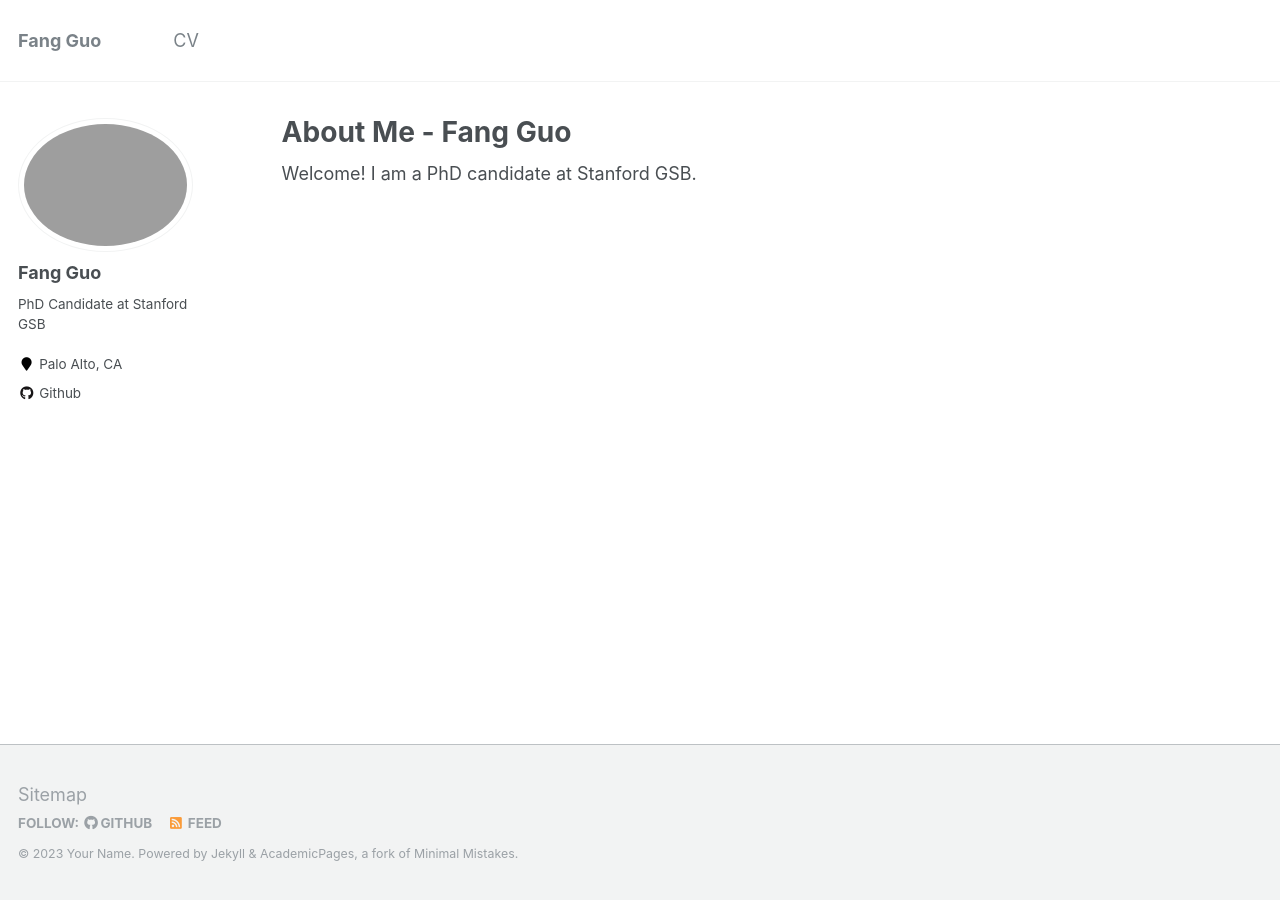
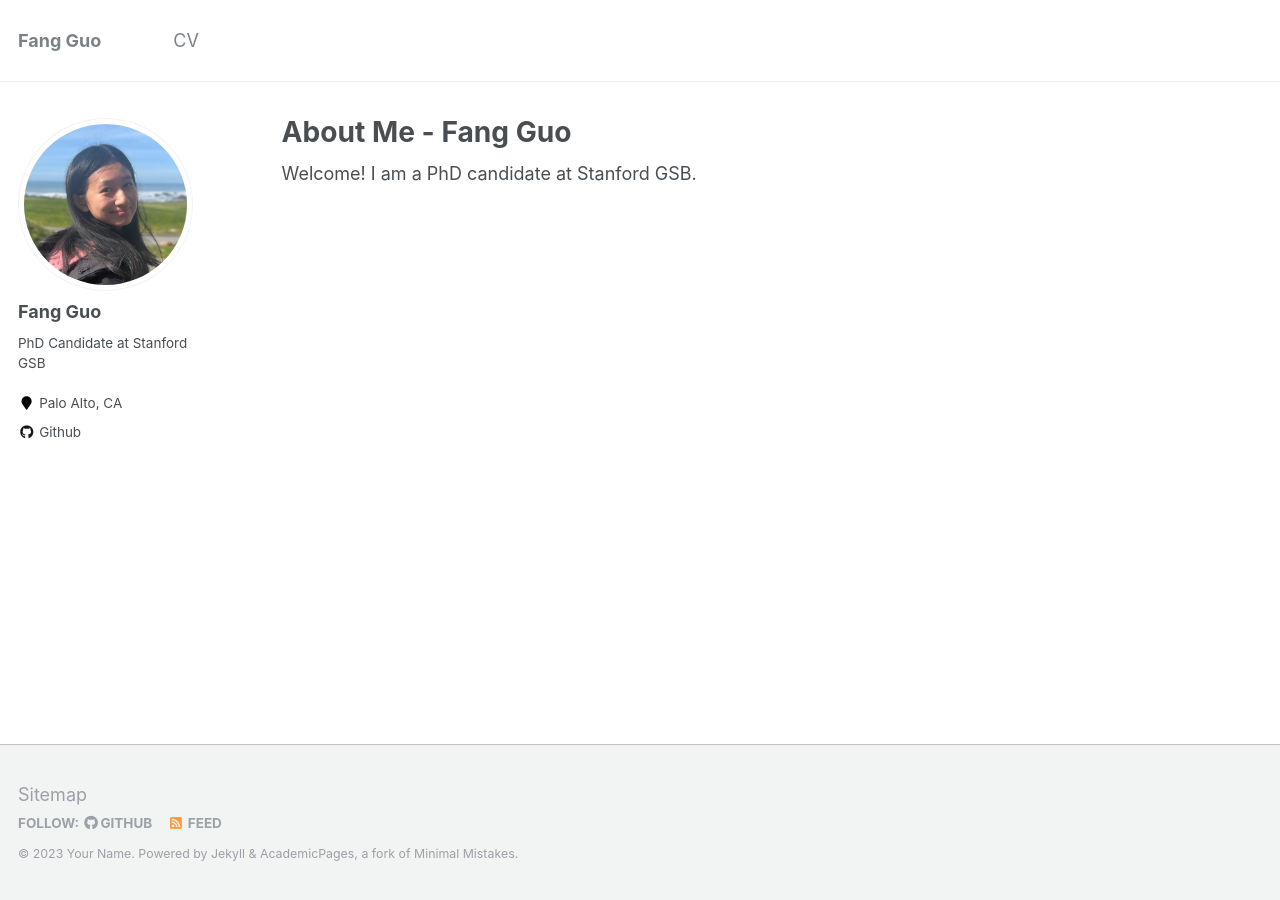
Before and after one commit to fangguo34/fangguo34.github.io, a Jekyll site: the page built from _pages/about.md, in a window 1280 px wide. Built offline with Jekyll 4.4.1, drawn with Linux system fonts in a browser that asks for light colours.

Commit message:
Update photo

```diff
--- a/_config.yml
+++ b/_config.yml
@@ -81,7 +81,7 @@ analytics:
 # Site Author
 author:
   name             : "Fang Guo"
-  avatar           : "photo2.jpg"
+  avatar           : "photo3.jpg"
   bio              : "PhD Candidate at Stanford GSB"
   location         : "Palo Alto, CA"
   employer         :
```
Also changed, not shown: images/photo3.jpg (added).
